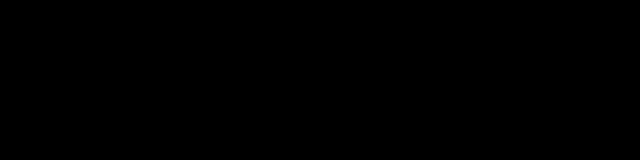
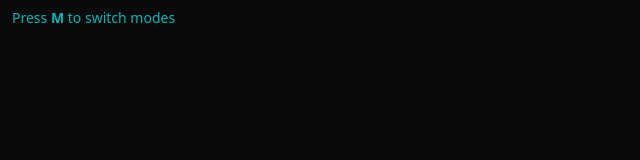
Before and after one commit to Ronnie-Reagan/AudioVisualizerExtension, a browser extension: page source/visualizer.html in a window 1280 px wide. Shown: the whole page, without its empty margins (0-640 px from the left). Drawn offline with Linux system fonts and the light colour scheme.

Commit message:
Update visualizer.html

```diff
--- a/source/visualizer.html
+++ b/source/visualizer.html
@@ -1,15 +1,63 @@
 <!doctype html>
-<html>
+<html lang="en">
 <head>
 <meta charset="utf-8">
 <title>Visualizer</title>
+<meta name="viewport" content="width=device-width,initial-scale=1">
 <style>
-html,body {margin:0;background:#000000;color:#fff;overflow:hidden}
-canvas {width:100vw;height:100vh;display:block}
+:root {
+  --bg: #000;
+  --fg: #0ff;
+  --accent: #0a0a0a;
+  --font: system-ui, -apple-system, Segoe UI, Roboto, sans-serif;
+}
+
+html, body {
+  margin: 0;
+  padding: 0;
+  background: var(--bg);
+  color: var(--fg);
+  overflow: hidden;
+  font-family: var(--font);
+  height: 100%;
+  width: 100%;
+}
+
+canvas {
+  position: fixed;
+  inset: 0;
+  width: 100%;
+  height: 100%;
+  display: block;
+  background: var(--accent);
+}
+
+#overlay {
+  position: fixed;
+  top: 8px;
+  left: 12px;
+  font-size: 14px;
+  opacity: 0.7;
+  user-select: none;
+}
 </style>
 </head>
 <body>
-<canvas id="vis" width="800" height="400"></canvas>
+<canvas id="vis"></canvas>
+<div id="overlay">Press <b>M</b> to switch modes</div>
+<script>
+  // auto-resize canvas to pixel ratio for sharper visuals
+  const canvas = document.getElementById("vis");
+  const ctx = canvas.getContext("2d");
+  function resizeCanvas() {
+    const dpr = window.devicePixelRatio || 1;
+    canvas.width = innerWidth * dpr;
+    canvas.height = innerHeight * dpr;
+    ctx.scale(dpr, dpr);
+  }
+  window.addEventListener("resize", resizeCanvas);
+  resizeCanvas();
+</script>
 <script src="visualizer.js"></script>
 </body>
 </html>
```
